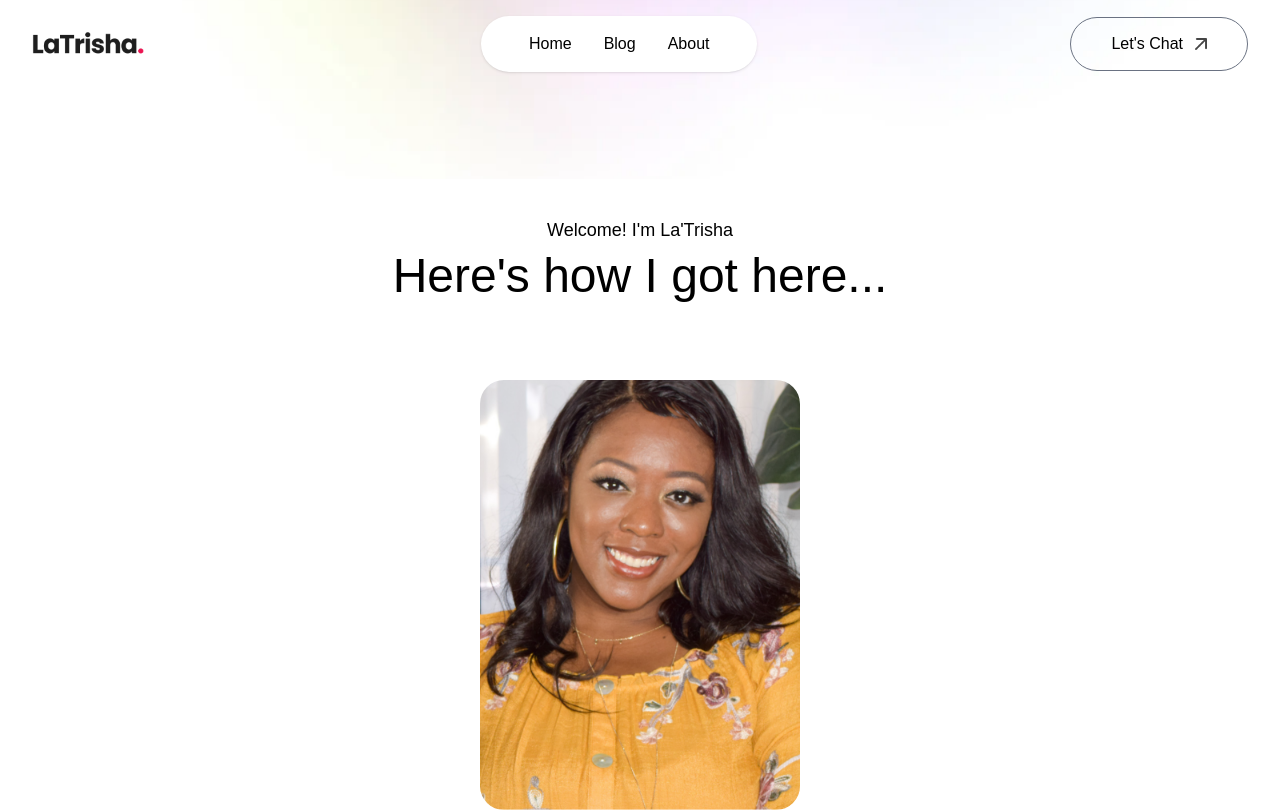
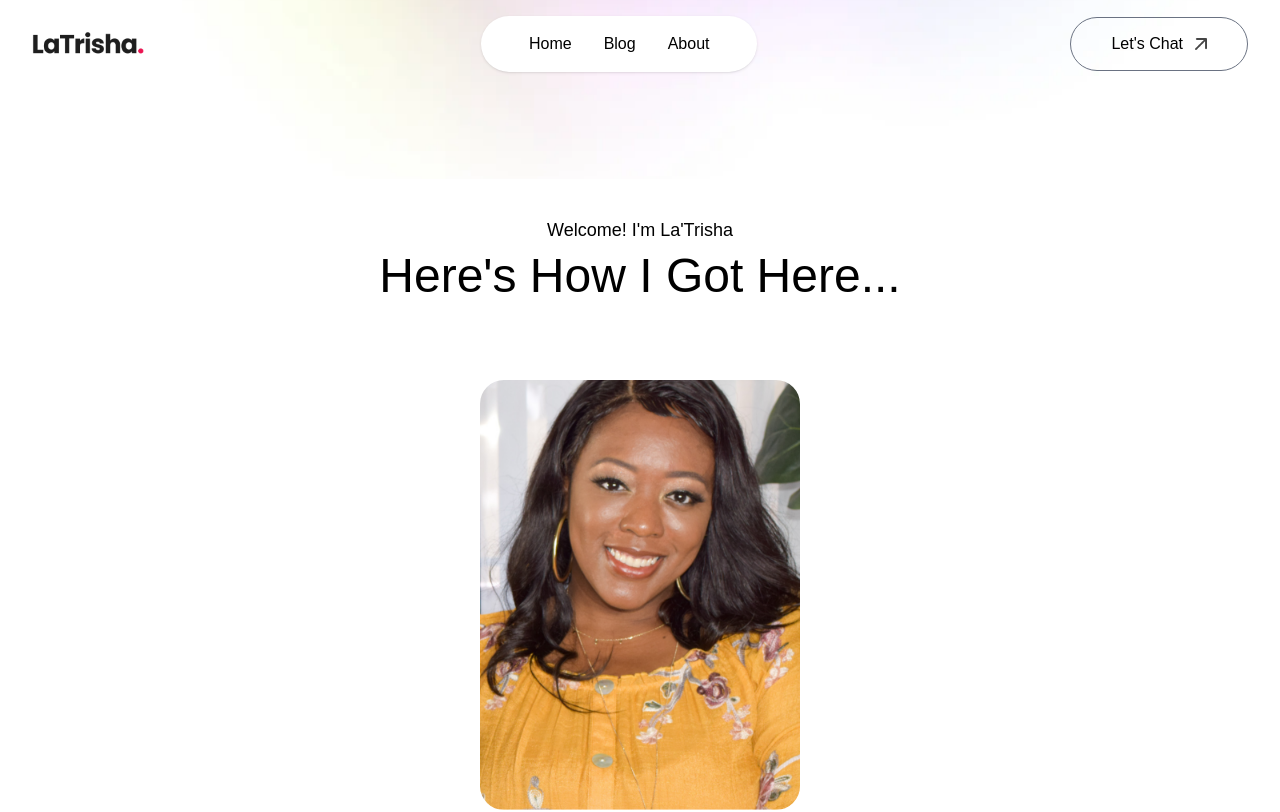
Before and after one commit to LaTrishaGomer/latrisha-gomer, a Next.js app: page /about in a window 1280 px wide. Shown: the top 812 px of the page. Built offline with nearby package versions, Linux system fonts and the light colour scheme; a web font is replaced by a local one.

Commit message:
change case on headline text

```diff
--- a/app/components/About.jsx
+++ b/app/components/About.jsx
@@ -6,7 +6,7 @@ import React from 'react'
   return (
     <div id='about' className='pt-54 w-full px-[12%] py-10 scroll-mt-20'>
       <h4 className='text-center mb-2 text-lg font-ovo'>Welcome! I'm La'Trisha</h4>
-      <h2 className='text-center text-5xl font-ovo'>Here's how I got here...</h2>
+      <h2 className='text-center text-5xl font-ovo'>Here's How I Got Here...</h2>
 
       {/* Center content wrapper */}
       <div className='flex w-full max-w-3xl mx-auto flex-col items-center gap-10 my-20'>
```
